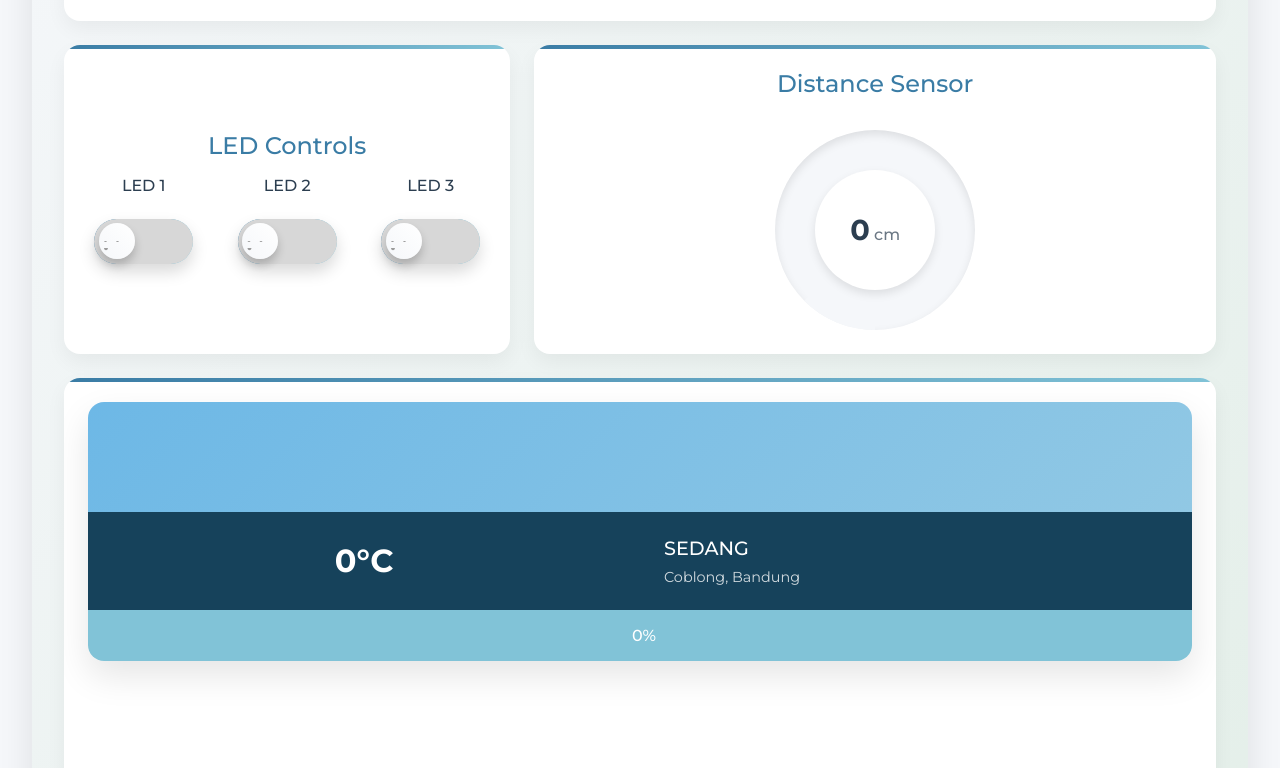
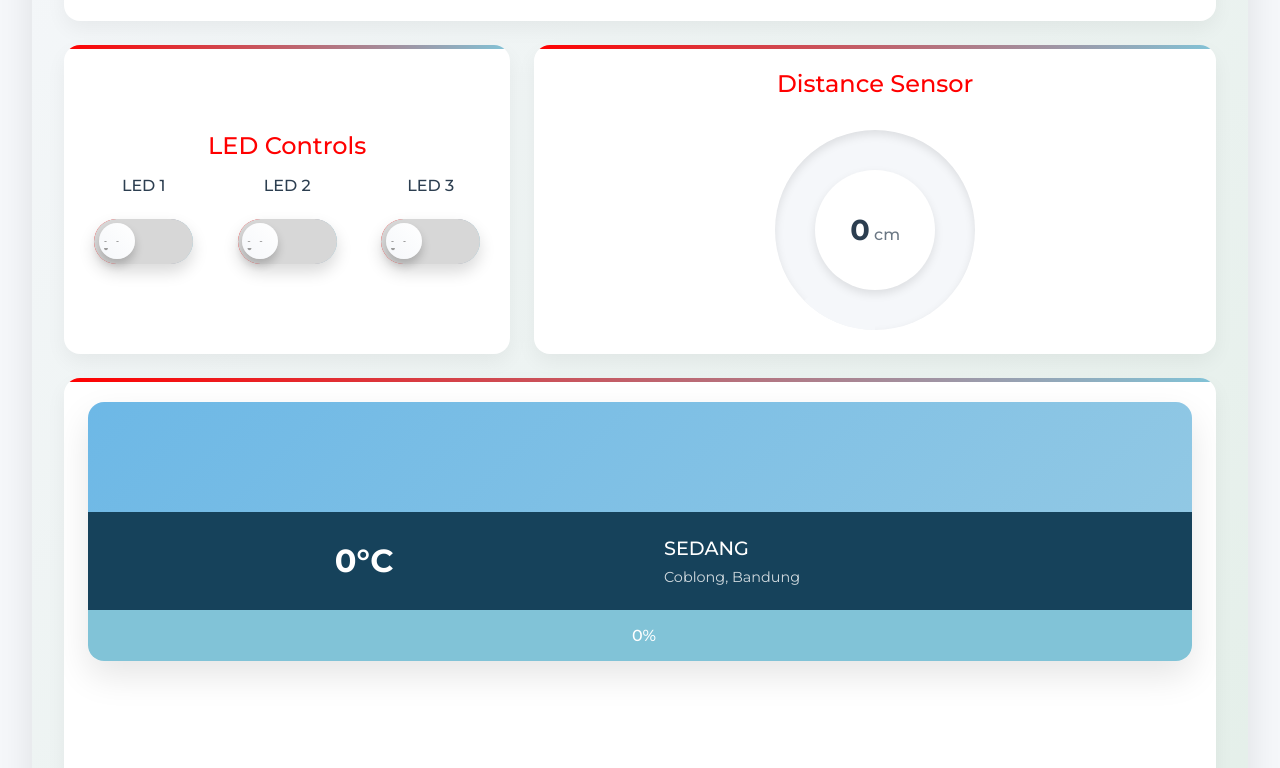
Before and after one commit to sell1551/Finall, a plain HTML site: page index.html in a window 1280 px wide. Shown: the part 249-1017 px from the top of the page. Drawn offline with nearby package versions, Linux system fonts and the light colour scheme; no server answers; some icons are missing.

Commit message:
Update style.css

```diff
--- a/style.css
+++ b/style.css
@@ -1,5 +1,5 @@
       :root {
-        --primary-color: #3a7ca5;
+        --primary-color: red;
         --secondary-color: #16425b;
         --accent-color: #81c3d7;
         --text-color: #2c3e50;
```
